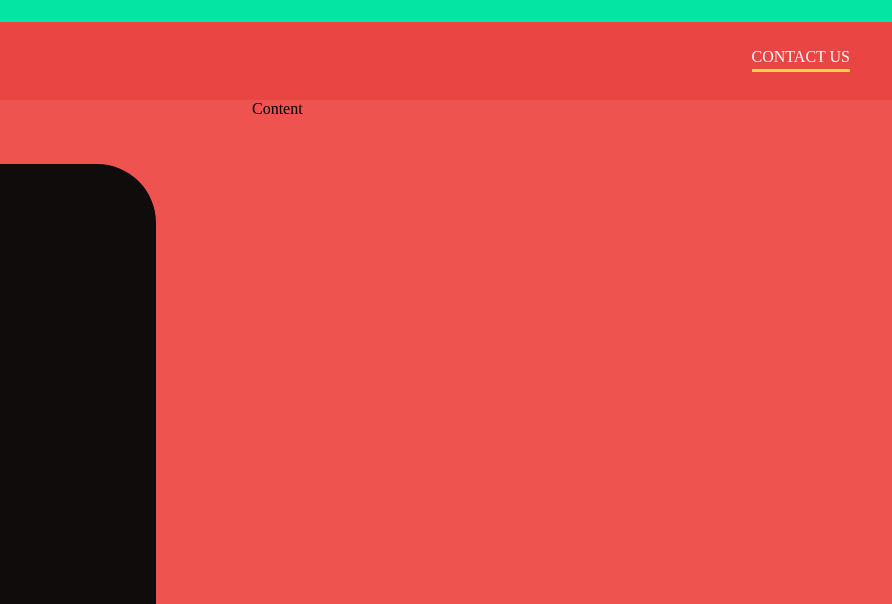
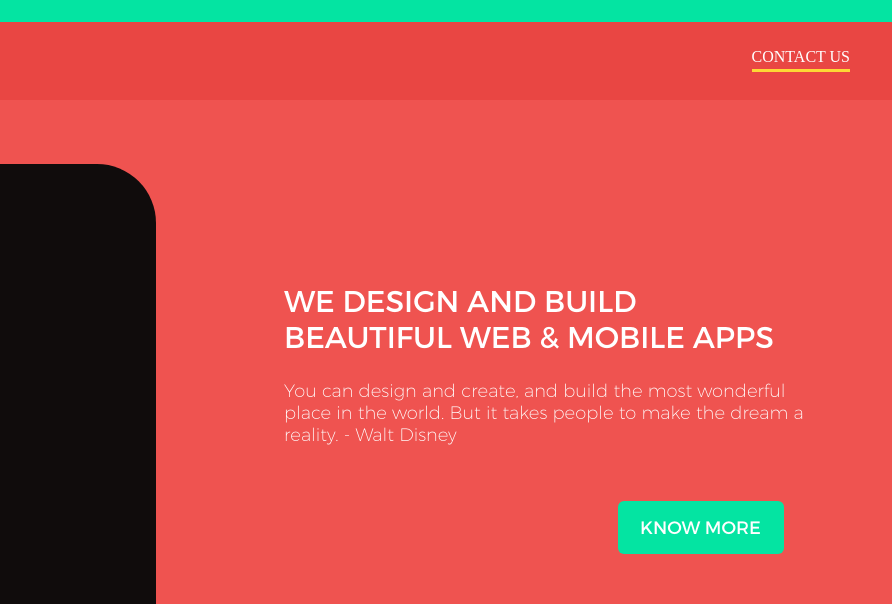
Before and after one commit to Axent13/intern-maket-2, a plain HTML site: page index.html in a window 1280 px wide. Shown: the top 604 px of the page, 388-1280 px from the left. Drawn offline with Linux system fonts and the light colour scheme; a web font is replaced by a local one.

Commit message:
Добавил блок справа от телефона

```diff
--- a/index.html
+++ b/index.html
@@ -32,7 +32,13 @@
                              <polygon points="130,0 271,0 1156,682 1133,767" fill="#04e4a2"></polygon>
                          </svg>
                      </div>
-                     <div class="content-container">Content</div>
+                     <div class="content-container">
+                         <div class="content-header font-regular">We design and build</div>
+                         <div class="content-header font-regular">beautiful web & mobile apps</div>
+                         <p class="content-info font-ultralight">You can design and create, and build the most wonderful place in the world.
+                             But it takes people to make the dream a reality. - Walt Disney</p>
+                         <div class="button-knowmore font-regular"><a href="#">Know more</a></div>
+                     </div>
                 </div>
             </div>
             <div class="layout-positioner clearfix">
--- a/style.css
+++ b/style.css
@@ -72,6 +72,7 @@ body {
 }
 .content-container {
     margin-left: 600px;
+    padding-top: 182px;
 }
 .lets-talk-form {
     float: right;
@@ -134,3 +135,40 @@ body {
     top: 91px;
     left: 28px;
 }
+.content-header {
+    text-transform: uppercase;
+    font-size: 30px;
+    color: white;
+    padding-left: 32px;
+}
+.content-info {
+    font-size: 18px;
+    color: white;
+    width: 523px;
+    margin: 26px 0 0 32px;
+}
+.button-knowmore {
+    margin: 55px 0 0 366px;
+}
+.button-knowmore a:link{
+    display: block;
+    font-size: 18px;
+    padding: 15px 0 0 22px;
+    height: 38px;
+    width: 144px;
+    background-color: #04e4a2;
+    text-decoration: none;
+    text-transform: uppercase;
+    border-radius: 6px;
+    color: white;
+}
+.button-knowmore a:visited{
+    color: white;
+}
+.button-knowmore a:hover{
+    color: #04e4a2;
+    background-color: white;
+}
+.button-knowmore a:active{
+
+}
```
